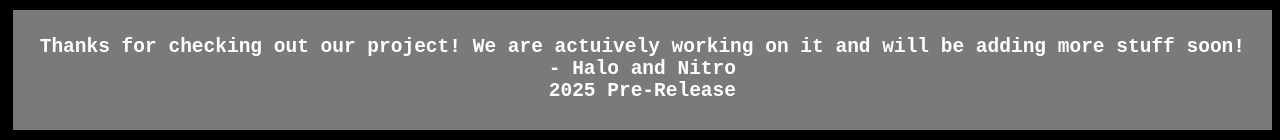
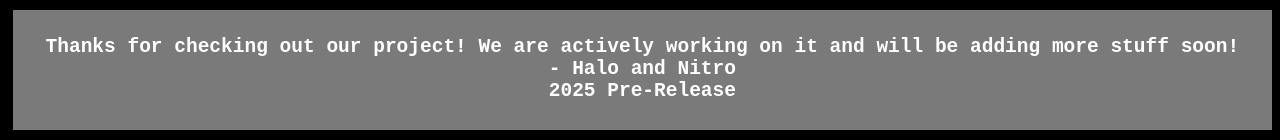
Before and after one commit to Nitro-and-Halo-Projects/TestApplication, a plain HTML site: page index.html in a window 1280 px wide. Shown: the part 1553-1693 px from the top of the page. Drawn offline with Linux system fonts and the light colour scheme.

Commit message:
Spelling checks

```diff
--- a/index.html
+++ b/index.html
@@ -70,7 +70,7 @@
 
         <div id="devmessage">
             <h2>
-                Thanks for checking out our project! We are actuively working on it and will be adding more stuff soon!
+                Thanks for checking out our project! We are actively working on it and will be adding more stuff soon!
                 <br>
                 - Halo and Nitro
                 <br>
```
